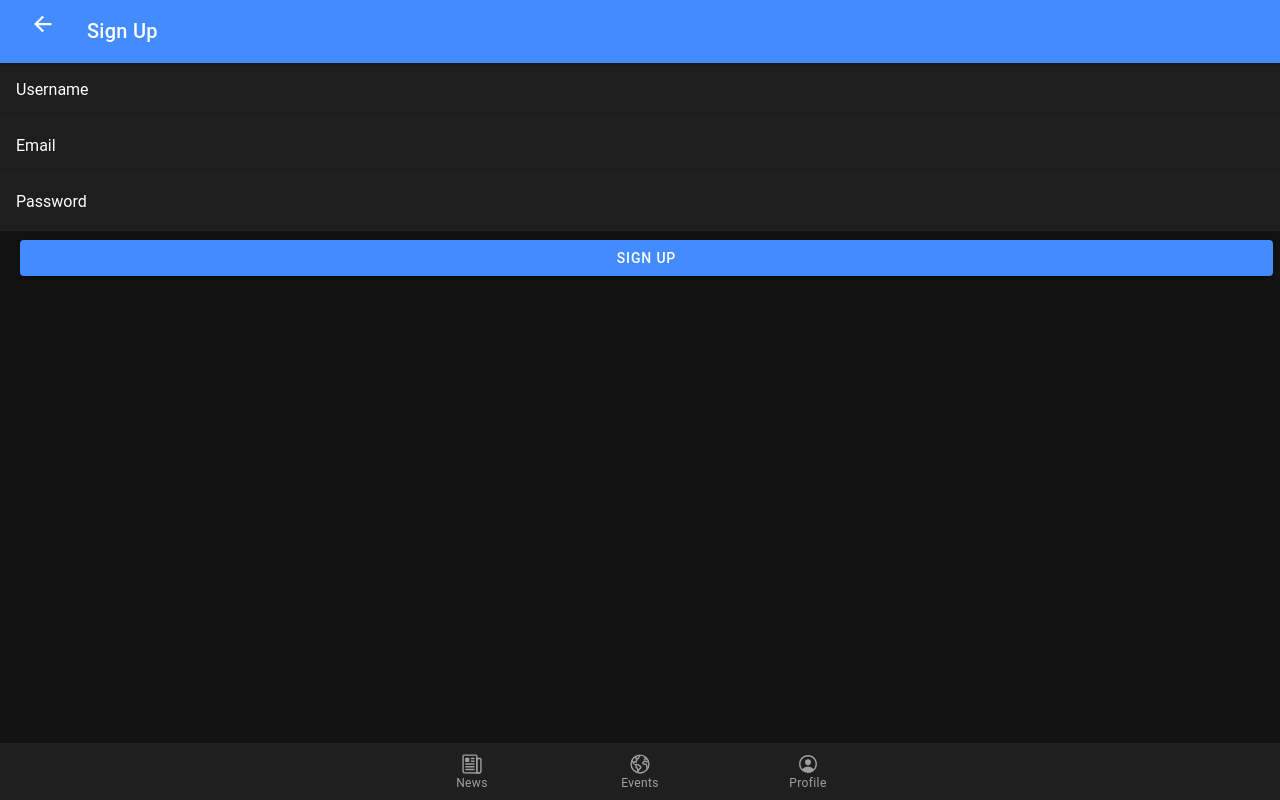
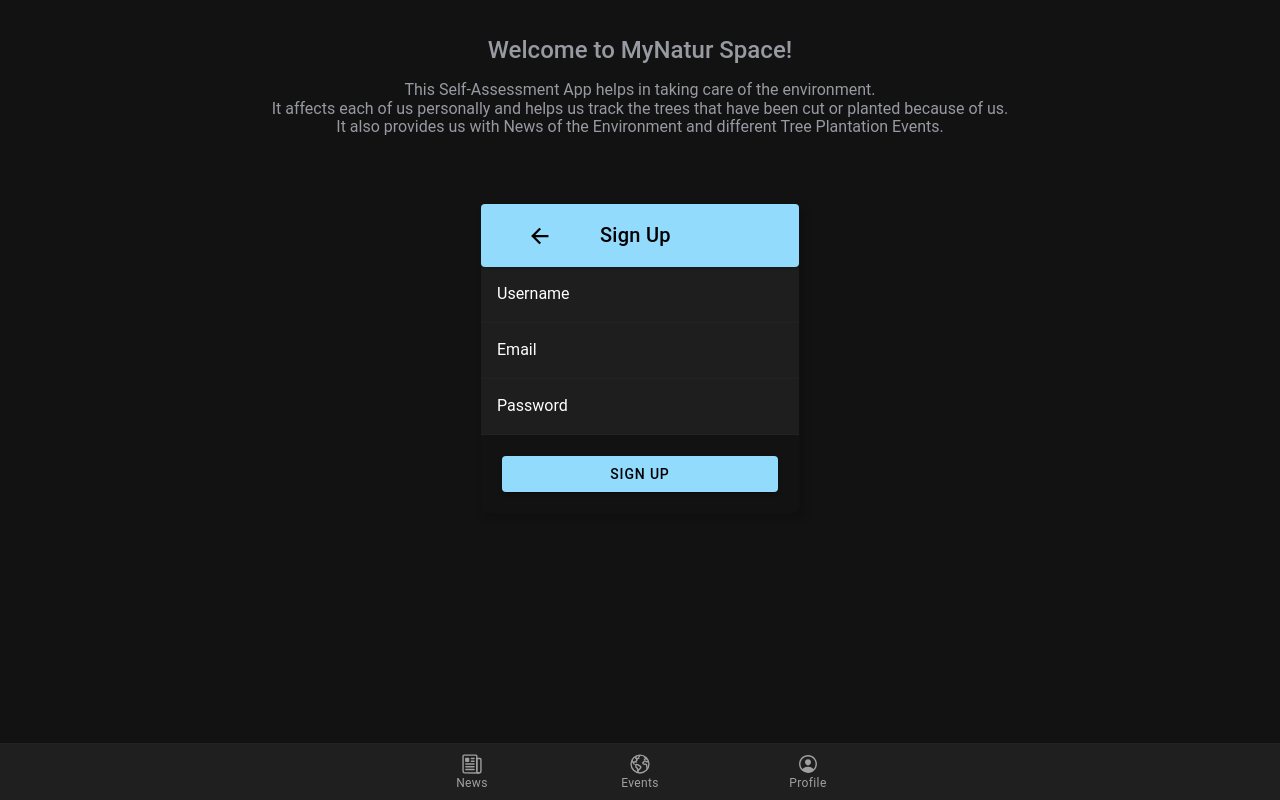
Before and after one commit to myOhana/MyNatur.Space, a React (Create React App) app: page /register in a window 1280 px wide. Built offline with nearby package versions, Linux system fonts and the light colour scheme; no server answers.

Commit message:
signup/register ui done

```diff
--- a/src/pages/Auth/Signup.js
+++ b/src/pages/Auth/Signup.js
@@ -9,12 +9,14 @@ import {
   IonLabel,
   IonInput,
   IonLoading,
+  IonText,
 } from "@ionic/react";
 import { toast } from "../../helpers/toast";
 import useForm from "../../hooks/useForm";
 import validateSignup from "../../validators/validateSignup";
 import firebase from "../../firebase";
 import NavHeader from "../Headers/NavHeader";
+import "tachyons";
 
 const INITIAL_STATE = {
   name: "",
@@ -46,9 +48,22 @@ const Signup = (props) => {
 
   return (
     <IonPage>
+      <IonLoading message={"Please wait..."} isOpen={busy} />
+
+      <IonContent>
+        <IonText color="medium" className='tc ma4'>
+          <h2 > Welcome to MyNatur Space!</h2>
+          <p>
+            {" "}
+            This Self-Assessment App helps in taking care of the environment.{" "}
+            <br /> It affects each of us personally and helps us track the trees
+            that have been cut or planted because of us.
+            <br />{" "}
+            It also provides us with News of the Environment and different Tree Plantation Events.
+          </p>
+        </IonText>
+        <article className="br3 ba b--black-10 mv4 w-100 w-50-m w-25-l mw6 shadow-5 center">
           <NavHeader title="Sign Up" />
-            <IonLoading message={"Please wait..."} isOpen={busy} />
-            <IonContent>
           <IonItem lines="full">
             <IonLabel position="floating">Username</IonLabel>
             <IonInput
@@ -85,8 +100,9 @@ const Signup = (props) => {
           <IonRow>
             <IonCol>
               <IonButton
+                className="tc ma3"
                 type="submit"
-                            color="primary"
+                color="secondary"
                 expand="block"
                 onClick={handleSubmit}
                 disabled={isSubmitting}
@@ -95,6 +111,7 @@ const Signup = (props) => {
               </IonButton>
             </IonCol>
           </IonRow>
+        </article>
       </IonContent>
     </IonPage>
   );
--- a/src/pages/Headers/NavHeader.js
+++ b/src/pages/Headers/NavHeader.js
@@ -6,15 +6,17 @@ import {
     IonButtons,
     IonBackButton
 } from "@ionic/react";
+import '../../theme/variables.css';
+import 'tachyons';
 
 const NavHeader = ({ title }) => {
     return (
-        <IonHeader>
-            <IonToolbar color="primary">
+        <IonHeader className='br1'>
+            <IonToolbar  className='br2' color="secondary">
                 <IonButtons slot="start">
-                    <IonBackButton defaultHref="/login" />
+                    <IonBackButton className="pa3" defaultHref="/login" />
+                    <IonTitle>{title}</IonTitle>
                 </IonButtons>
-                <IonTitle>{title}</IonTitle>
             </IonToolbar>
         </IonHeader>
     );
--- a/src/pages/Tabs/Events.js
+++ b/src/pages/Tabs/Events.js
@@ -15,7 +15,7 @@ const Events = () => {
     <IonPage>
       <IonHeader>
         <IonToolbar color="headline">
-          <IonTitle>Events</IonTitle>
+          <IonTitle>MyNatur Events</IonTitle>
         </IonToolbar>
       </IonHeader>
       <IonContent fullscreen>
--- a/src/pages/Tabs/News.js
+++ b/src/pages/Tabs/News.js
@@ -15,7 +15,7 @@ const News = () => {
       <IonPage>
         <IonHeader>
           <IonToolbar color="newsheadline">
-            <IonTitle>News</IonTitle>
+            <IonTitle>MyNatur News</IonTitle>
           </IonToolbar>
         </IonHeader>
         <IonContent fullscreen>
--- a/src/pages/Tabs/Profile.js
+++ b/src/pages/Tabs/Profile.js
@@ -22,7 +22,7 @@ const Profile = () => {
             <IonContent>
                 <IonHeader>
                     <IonToolbar color="profileheadline">
-                        <IonTitle>My Nature Profile</IonTitle>
+                        <IonTitle>MyNatur Profile</IonTitle>
                     </IonToolbar>
                 </IonHeader>
                 <IonGrid>
--- a/src/theme/variables.css
+++ b/src/theme/variables.css
@@ -12,9 +12,9 @@ http://ionicframework.com/docs/theming/ */
   --ion-color-primary-tint: #4c8dff;
 
   /** secondary **/
-  --ion-color-secondary: #3dc2ff;
+  --ion-color-secondary: #a9dff87a;
   --ion-color-secondary-rgb: 61, 194, 255;
-  --ion-color-secondary-contrast: #ffffff;
+  --ion-color-secondary-contrast: #3b3b3b;
   --ion-color-secondary-contrast-rgb: 255, 255, 255;
   --ion-color-secondary-shade: #36abe0;
   --ion-color-secondary-tint: #50c8ff;
@@ -106,6 +106,14 @@ http://ionicframework.com/docs/theming/ */
   --ion-color-newscard-contrast-rgb: 0, 0, 0;
   --ion-color-newscard-shade: #a7f59b;
   --ion-color-newscard-tint: #b2ffa6;
+
+  /* new blue button color */
+  --ion-color-bluenew: #3636f3;
+  --ion-color-bluenew-rgb: 14,14,207;
+  --ion-color-bluenew-contrast: #ffffff;
+  --ion-color-bluenew-contrast-rgb: 255,255,255;
+  --ion-color-bluenew-shade: #0c0cb6;
+  --ion-color-bluenew-tint: #2626d4;
 }
 
 @media (prefers-color-scheme: light) {
@@ -122,9 +130,9 @@ http://ionicframework.com/docs/theming/ */
     --ion-color-primary-shade: #3a7be0;
     --ion-color-primary-tint: #5598ff;
 
-    --ion-color-secondary: #50c8ff;
+    --ion-color-secondary: #92dbfd;
     --ion-color-secondary-rgb: 80, 200, 255;
-    --ion-color-secondary-contrast: #ffffff;
+    --ion-color-secondary-contrast: #000000;
     --ion-color-secondary-contrast-rgb: 255, 255, 255;
     --ion-color-secondary-shade: #46b0e0;
     --ion-color-secondary-tint: #62ceff;
@@ -209,6 +217,14 @@ http://ionicframework.com/docs/theming/ */
     --ion-color-newscard-contrast-rgb: 0, 0, 0;
     --ion-color-newscard-shade: #95e089;
     --ion-color-newscard-tint: #b2ffa6;
+
+    /* new blue button color */
+    --ion-color-bluenew: #3636f3;
+    --ion-color-bluenew-rgb: 14,14,207;
+    --ion-color-bluenew-contrast: #ffffff;
+    --ion-color-bluenew-contrast-rgb: 255,255,255;
+    --ion-color-bluenew-shade: #0c0cb6;
+    --ion-color-bluenew-tint: #2626d4;
   }
 
   /*
@@ -324,6 +340,15 @@ http://ionicframework.com/docs/theming/ */
   --ion-color-contrast-rgb: var(--ion-color-newscard-contrast-rgb);
   --ion-color-shade: var(--ion-color-newscard-shade);
   --ion-color-tint: var(--ion-color-newscard-tint);
+}
+
+.ion-color-bluenew {
+  --ion-color-base: var(--ion-color-bluenew);
+  --ion-color-base-rgb: var(--ion-color-bluenew-rgb);
+  --ion-color-contrast: var(--ion-color-bluenew-contrast);
+  --ion-color-contrast-rgb: var(--ion-color-bluenew-contrast-rgb);
+  --ion-color-shade: var(--ion-color-bluenew-shade);
+  --ion-color-tint: var(--ion-color-bluenew-tint);
 }
 
 /*
```
Lines whose indentation alone changed are shown as unchanged.
